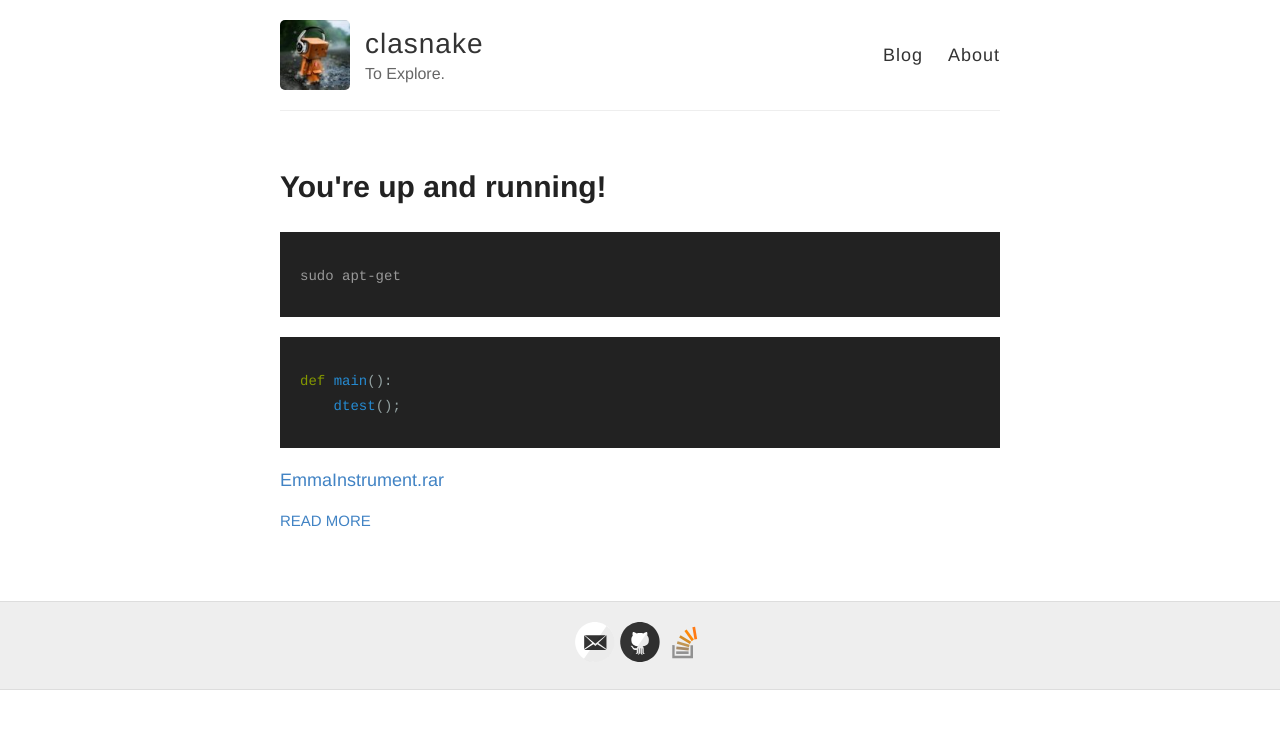
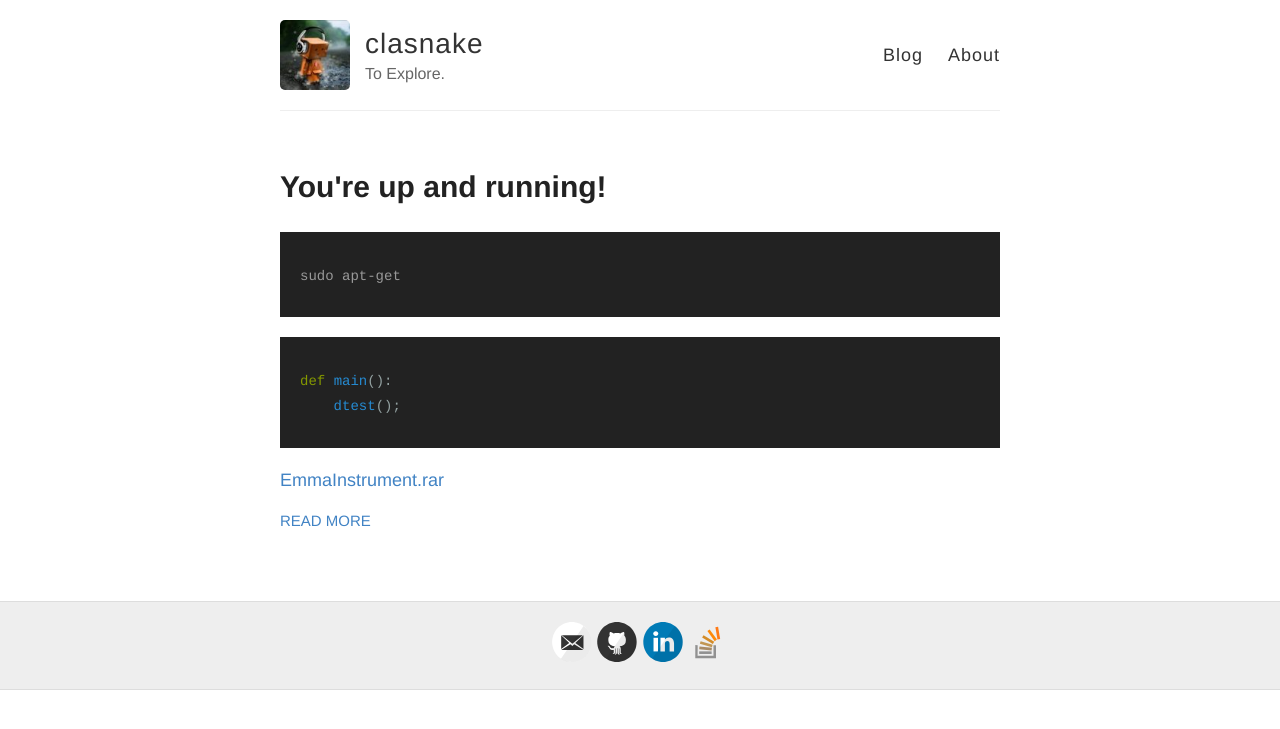
Before and after one commit to clasnake/clasnake.github.io, a Jekyll site: the page built from index.html, in a window 1280 px wide. Shown: the top 729 px of the page. Built offline with Jekyll 4.4.1, drawn with Linux system fonts in a browser that asks for light colours; Markdown is read by kramdown in place of the engine named in the settings.

Commit message:
Change project hierarchy.

```diff
--- a/_config.yml
+++ b/_config.yml
@@ -9,7 +9,7 @@
 description: To Explore.
 
 # URL of your avatar or profile pic (you could use your GitHub profile pic)
-avatar: http://clasnake.github.io/images/avatar92.jpg
+avatar: http://clasnake.github.io/assets/images/avatar92.jpg
 
 #
 # Flags below are optional
@@ -23,7 +23,7 @@
   flickr:
   github: clasnake
   instagram:
-  linkedin:
+  linkedin: haowen-zhu/56/218/248
   pinterest:
   rss: # just type anything here for a working RSS icon, make sure you set the "url" above!
   twitter:
--- a/_includes/svg-icons.html
+++ b/_includes/svg-icons.html
@@ -4,7 +4,7 @@
           {% if site.footer-links.flickr %}<a href="http://flickr.com/{{ site.footer-links.flickr }}">{% include svg-icons/flickr.html %}</a>{% endif %}
           {% if site.footer-links.github %}<a href="http://github.com/{{ site.footer-links.github }}">{% include svg-icons/github.html %}</a>{% endif %}
           {% if site.footer-links.instagram %}<a href="http://instagram.com/{{ site.footer-links.instagram }}">{% include svg-icons/instagram.html %}</a>{% endif %}
-          {% if site.footer-links.linkedin %}<a href="http://linkedin.com/in/{{ site.footer-links.linkedin }}">{% include svg-icons/linkedin.html %}</a>{% endif %}
+          {% if site.footer-links.linkedin %}<a href="http://linkedin.com/pub/{{ site.footer-links.linkedin }}">{% include svg-icons/linkedin.html %}</a>{% endif %}
           {% if site.footer-links.pinterest %}<a href="http://pinterest.com/{{ site.footer-links.pinterest }}">{% include svg-icons/pinterest.html %}</a>{% endif %}
           {% if site.footer-links.rss %}<a href="{{ site.baseurl }}/feed.xml">{% include svg-icons/rss.html %}</a>{% endif %}
           {% if site.footer-links.twitter %}<a href="http://twitter.com/{{ site.footer-links.twitter }}">{% include svg-icons/twitter.html %}</a>{% endif %}
```
Also changed, not shown: assets/images/404.jpg (renamed from images/404.jpg), assets/images/avatar92.jpg (renamed from images/avatar92.jpg), images/config.png (deleted), images/first-post.png (deleted), images/jekyll-logo.png (deleted), images/jekyll-now-theme-screenshot.jpg (deleted), images/step1.gif (deleted).
